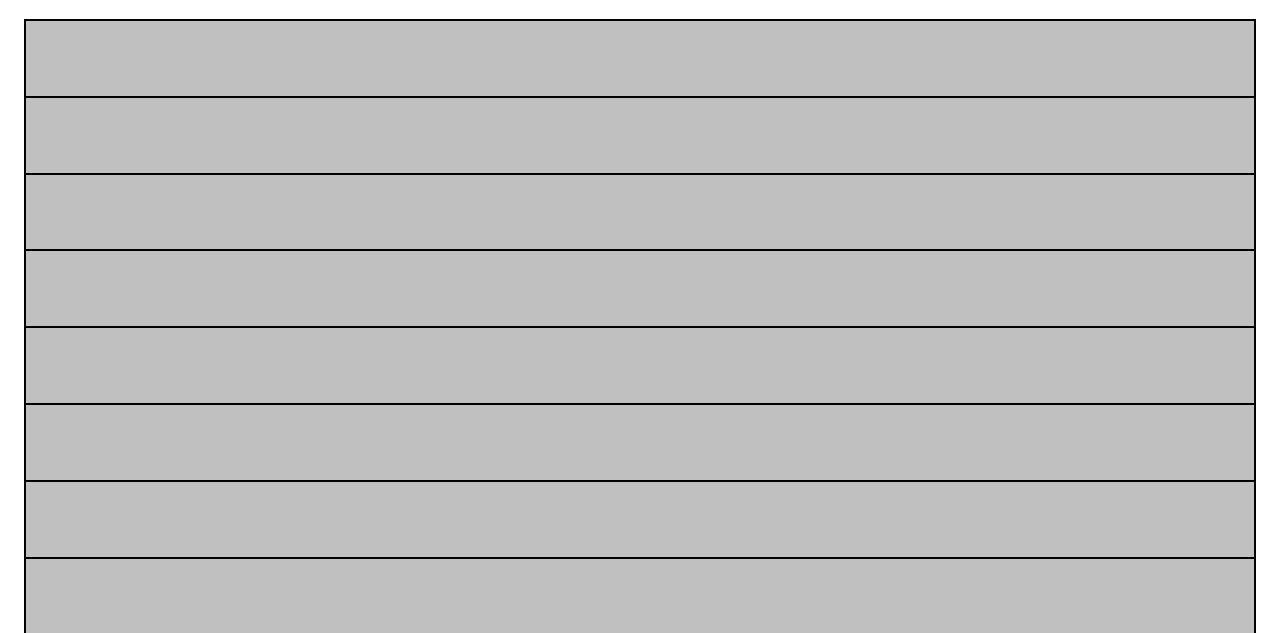
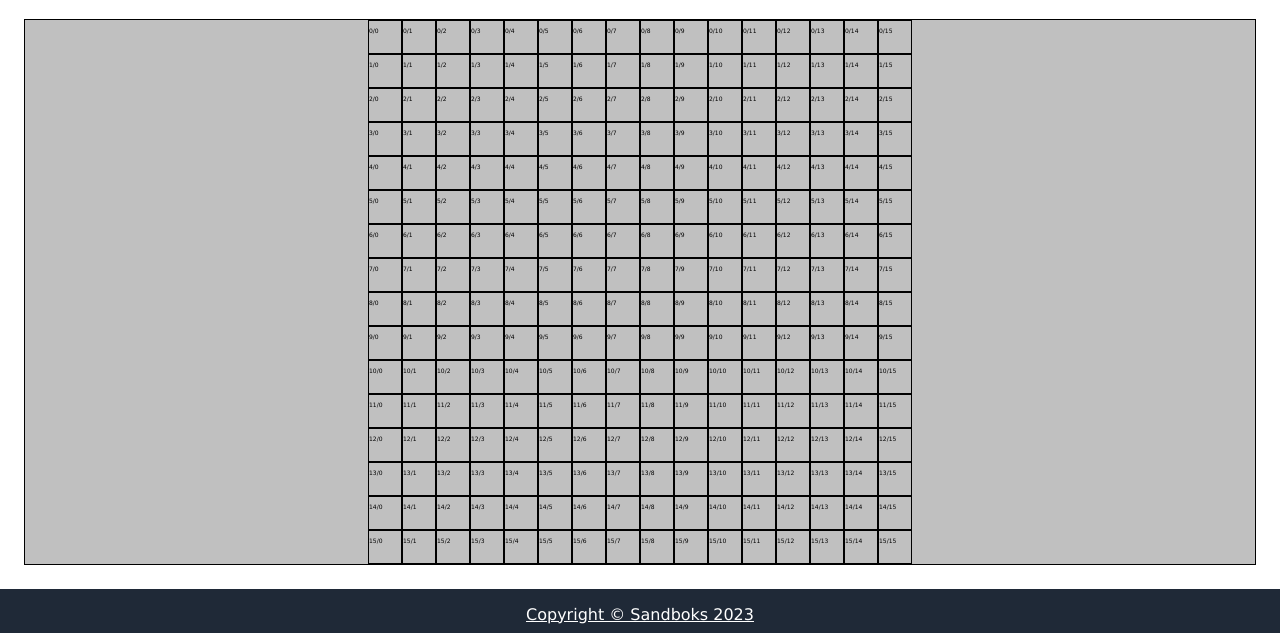
Before and after one commit to sandboks/odin-etch, a plain HTML site: page index.html in a window 1280 px wide. Shown: the part 167-800 px from the top of the page. Drawn offline with Linux system fonts and the light colour scheme.

Commit message:
I think the square works the way I wanted now

```diff
--- a/etch.js
+++ b/etch.js
@@ -6,7 +6,7 @@ function createGrid() {
         newRow.className = "gridRow";
 
             for (let w = 0; w < 16; w++) {
-                continue;
+                //continue;
 
                 let gridSquare = document.createElement("div");
                 gridSquare.className = "gridSquare";
--- a/style.css
+++ b/style.css
@@ -39,6 +39,10 @@ a {
 .gridContainer {
     display: flex;
     flex-direction: column;
+
+
+    justify-self: center;
+
     /*flex: 1;
 
     max-height: 80vw;
@@ -46,7 +50,6 @@ a {
     aspect-ratio: 1/1;
     */
 
-    aspect-ratio: 1/1;
 
     border: 1px solid black;
     background-color: silver;
@@ -56,23 +59,26 @@ a {
     display:flex;
     flex: 1;
 
+    justify-content: center;
+    align-content: center;
+
     height: 100%;
-    flex-basis: 100%;
-    border: 1px solid black;
 }
 
 .gridSquare {
     background-color: silver;
     border: 1px solid black;
 
-
     display: flex;
     flex: 1;
+
+    max-width: 32px;
+    max-height: 32px;
+    aspect-ratio: 1/1;
+
+    font-size: 6px;
+
     /*
-
-    max-width: 64px;
-    max-height: 64px;
-    aspect-ratio: 1/1;
     flex-basis: 100%;
 
 
```
